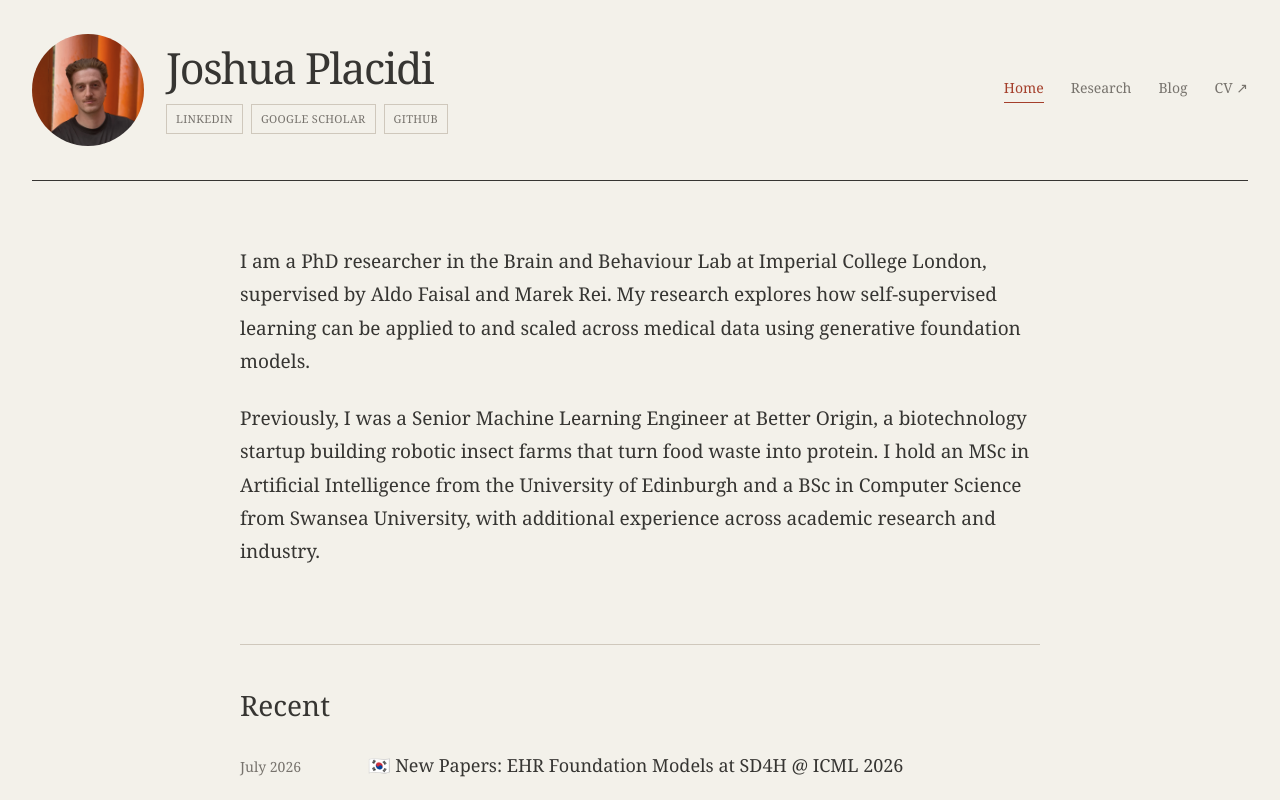
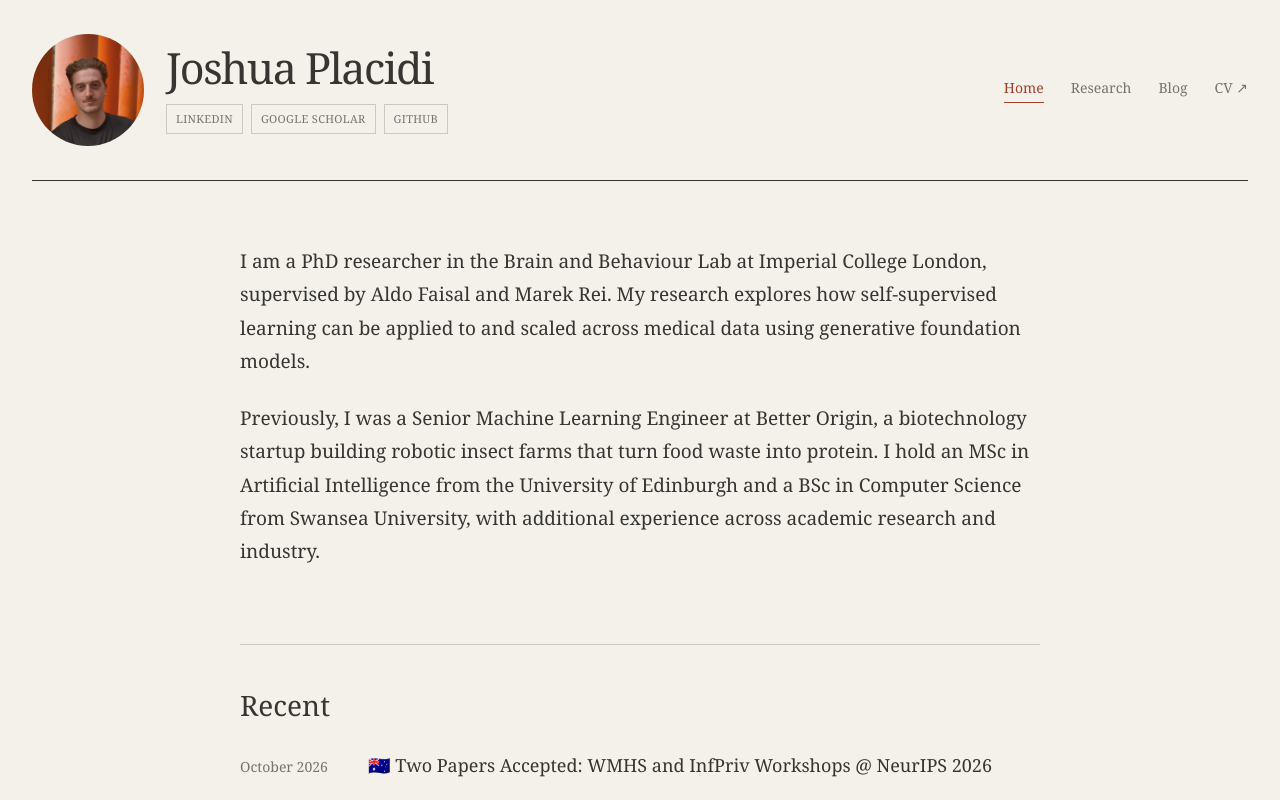
Before and after one commit to JoshuaPlacidi/JoshuaPlacidi.github.io, a React (Vite) app: page / in a window 1280 px wide. Shown: the top 800 px of the page. Built offline with nearby package versions, Linux system fonts and the light colour scheme.

Commit message:
Add matching workshop announcements to homepage

```diff
--- a/app/page.tsx
+++ b/app/page.tsx
@@ -8,9 +8,15 @@ export const metadata: Metadata = {
 
 const updates: { when: string; date: string; text: string; href?: string }[] = [
   {
+    when: "October 2026",
+    date: "2026-10",
+    text: "🇦🇺 Two Papers Accepted: WMHS and InfPriv Workshops @ NeurIPS 2026",
+    href: "/research",
+  },
+  {
     when: "July 2026",
     date: "2026-07",
-    text: "🇰🇷 New Papers: EHR Foundation Models at SD4H @ ICML 2026",
+    text: "🇰🇷 Two Papers Accepted: SD4H Workshop @ ICML 2026",
     href: "https://lnkd.in/p/eqGGqVHN",
   },
   {
```
